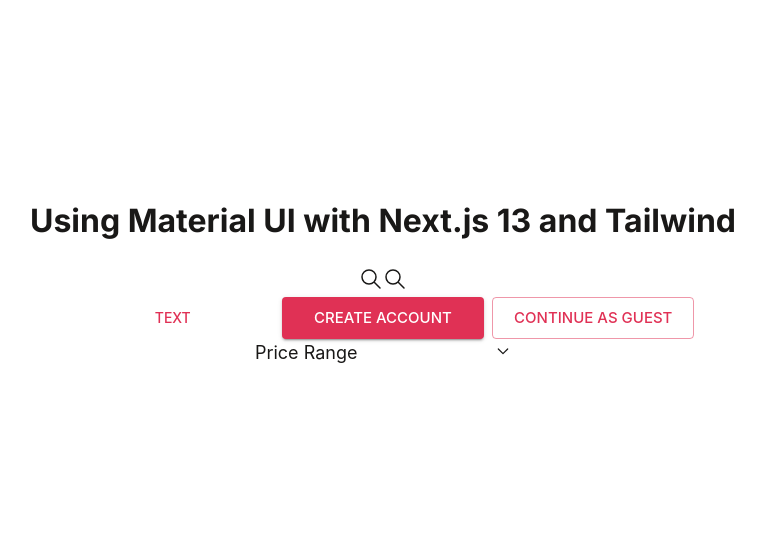
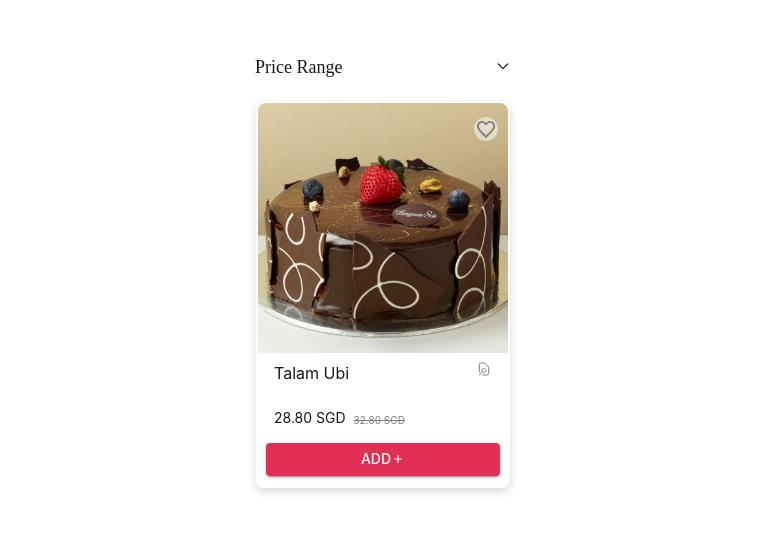
Before and after one commit to davidenit/lab, a Next.js app: page / in a window 1280 px wide. Shown: the part 129-662 px from the top of the page, without its empty margins (257-1022 px from the left). Built offline with nearby package versions, Linux system fonts and the light colour scheme.

Commit message:
feat: product card

```diff
--- a/app/assets/images/svg/icons.tsx
+++ b/app/assets/images/svg/icons.tsx
@@ -58,12 +58,12 @@ export const DocumentSearchIcon: FC<SVGProps<SVGSVGElement>> = (props) => {
       viewBox="0 0 24 24"
       fill="none"
       xmlns="http://www.w3.org/2000/svg"
+      stroke="#191817"
+      stroke-width="1.2"
       {...props}
     >
       <path
         d="M10 21H17C18.1046 21 19 20.1046 19 19V9.41421C19 9.149 18.8946 8.89464 18.7071 8.70711L13.2929 3.29289C13.1054 3.10536 12.851 3 12.5858 3H7C5.89543 3 5 3.89543 5 5V16M5 21L9.87868 16.1213M9.87868 16.1213C10.4216 16.6642 11.1716 17 12 17C13.6569 17 15 15.6569 15 14C15 12.3431 13.6569 11 12 11C10.3431 11 9 12.3431 9 14C9 14.8284 9.33579 15.5784 9.87868 16.1213Z"
-        stroke="#191817"
-        stroke-width="1.2"
         stroke-linecap="round"
       />
     </svg>
@@ -545,12 +545,13 @@ export const PlusIcon: FC<SVGProps<SVGSVGElement>> = (props) => {
       height="1em"
       viewBox="0 0 28 28"
       fill="none"
+      stroke="#191817"
       xmlns="http://www.w3.org/2000/svg"
       {...props}
     >
       <path
         d="M13.992 7V14M13.992 14V21M13.992 14H20.7878M13.992 14L7.19629 14"
-        stroke="#191817"
+        // stroke="#191817"
         stroke-width="2"
         stroke-linecap="round"
         stroke-linejoin="round"
--- a/app/page.tsx
+++ b/app/page.tsx
@@ -4,6 +4,7 @@ import Image from 'next/image';
 import Search from './assets/images/svg/Search.svg';
 import { SearchIcon } from './assets/images/svg/icons';
 import PriceSlider from '@/components/priceSlider';
+import ProductContainer from '@/components/productContainer';
 export default function Home() {
   return (
     <Grid
@@ -13,7 +14,7 @@ export default function Home() {
       justifyContent="center"
       direction="column"
     >
-      <h1>Using Material UI with Next.js 13 and Tailwind</h1>
+      {/* <h1>Using Material UI with Next.js 13 and Tailwind</h1>
       <Box>
         <Image src={Search} alt="Search" height={24} width={24} />
         <SearchIcon fontSize={24} />
@@ -26,8 +27,9 @@ export default function Home() {
         <Button variant="outlined" size="large" className="tw-uppercase">
           continue as guest
         </Button>
-      </Box>
+      </Box> */}
       <PriceSlider />
+      <ProductContainer />
     </Grid>
   );
 }
--- /dev/null
+++ b/components/LoginForm.tsx
@@ -0,0 +1,112 @@
+'use client';
+
+import React from 'react';
+import {
+  useForm,
+  SubmitHandler,
+  UseFormRegisterReturn,
+  FieldErrors,
+} from 'react-hook-form';
+import Input from './Input';
+import { Button, Paper, Box, Typography } from '@mui/material';
+import { title } from 'process';
+
+interface IFormInputs {
+  email: string;
+  password: string;
+}
+
+const LoginForm = () => {
+  const {
+    register,
+    formState: { errors },
+    handleSubmit,
+  } = useForm<IFormInputs>();
+
+  const onSubmit: SubmitHandler<IFormInputs> = (data) => console.log(data);
+  const titles = ['Home', 'About', 'Contact', 'Blog'];
+  return (
+    <div className="tw-py-10 tw-px-12 w-1 tw-border-solid tw-border-[#A4A4A4] tw-border-[1.5px] tw-rounded-lg">
+      <h1 className="tw-m-0">Please login to continue</h1>
+      {/* <form onSubmit={handleSubmit(onSubmit)} className="tw-grid tw-pt-6">
+        <div className="tw-grid tw-gap-6">
+          <Input
+            id="email"
+            label="Email"
+            register={register('email', {
+              required: 'Email Address is required',
+              pattern: {
+                value: /^[\w-\.]+@([\w-]+\.)+[\w-]{2,4}$/i,
+                message: 'Please enter a valid email',
+              },
+            })}
+            required
+            placeholder="Enter your email"
+            error={errors.email}
+          />
+          <Input
+            id="password"
+            label="Password"
+            register={register('password', {
+              required: 'Please enter your password',
+            })}
+            required
+            placeholder="Enter your password"
+            type="password"
+            error={errors.password}
+          />
+        </div>
+        <a className="tw-w-fit tw-justify-self-end tw-mt-2" href="#">
+          Forgot Password?
+        </a>
+        <Button
+        sx={{}}
+          type="submit"
+          variant="contained"
+          size="large"
+          className="tw-w-[288px] tw-justify-self-center !tw-mt-9"
+        >
+          CONTINUE TO DELIVERY
+        </Button>
+        <span className="tw-mt-2 tw-text-primary tw-justify-self-center tw-text-sm tw-font-[450]">
+          BACK TO CART
+        </span>
+      </form> */}
+      <Box
+        sx={{
+          display: 'grid',
+          gridTemplateColumns: { xs: 'repeat(1, 1fr)', md: 'repeat(2, 1fr)' },
+          // gridTemplateRows: 'repeat(2, 1fr)',
+          columnGap: '1rem',
+          rowGap: '1rem',
+        }}
+      >
+        {titles.map((title) => (
+          <Paper
+            key={title}
+            elevation={3}
+            variant="outlined"
+            className="tw-box-border tw-p-3"
+          >
+            <Typography variant="h3">{title}</Typography>
+            <Typography>
+              Of many texting trends, a system known as microblogging has
+              surfaced, which consists of a miniaturized blog, inspired mainly
+              by people tendency to jot down informal thoughts and post them
+              online. They consist of websites like Twitter and its Chinese
+              equivalent Weibo (微博). As of 2016, both of these websites were
+              popular.
+            </Typography>
+            <Button
+              variant="contained"
+              // sx={{ bgcolor: 'black', color: 'white', mt: 1, ":hover" }}
+            >
+              Do something
+            </Button>
+          </Paper>
+        ))}
+      </Box>
+    </div>
+  );
+};
+export default LoginForm;
--- a/components/priceSlider/index.tsx
+++ b/components/priceSlider/index.tsx
@@ -65,6 +65,8 @@ const priceSlider = ({}: priceSliderProps) => {
           sx={{
             color: 'var(--colorText)',
             fontSize: '18px',
+            fontWeight: 420,
+            fontFamily: 'Brandon Grotesque',
           }}
         >
           Price Range
--- a/components/productContainer/index.tsx
+++ b/components/productContainer/index.tsx
@@ -1,9 +1,81 @@
 import { FC } from 'react';
-
+import React, { useState } from 'react';
+import { Button, Paper, Box, Typography, Icon } from '@mui/material';
+import Slider from '@mui/material/Slider';
+import styles from './styles.module.css';
+import {
+  WishlistUnactiveIcon,
+  WishlistIcon,
+  //   WishlistOutlineIcon,
+  WishlistActiveIcon,
+  DocumentSearchIcon,
+  PlusIcon,
+} from '@/app/assets/images/svg/icons';
+import Image from 'next/image';
+import Product from '@/app/assets/images/svg/Product.png';
 interface productContainerProps {}
 
 const productContainer: FC<productContainerProps> = ({}) => {
-  return <div>productContainer</div>;
+  return (
+    <Box
+      className="tw-mt-5 tw-flex tw-flex-col tw-rounded-lg tw-bg-[#fff] tw-box-border tw-p-[2px] tw-relative"
+      sx={{
+        boxShadow: '0px 4px 10px rgba(0, 0, 0, 0.15)',
+      }}
+    >
+      <Box
+        className="tw-rounded-t-lg tw-overflow-hidden "
+        height={250}
+        width={250}
+      >
+        <Image src={Product} alt="Product" className="tw-h-full tw-w-full" />
+      </Box>
+      <Box className="tw-absolute tw-group tw-top-4 tw-right-3 tw-cursor-pointer tw-w-[24px] tw-h-[24px]">
+        <WishlistActiveIcon
+          className="group-hover:tw-flex tw-hidden"
+          fontSize={24}
+        />
+        <WishlistUnactiveIcon
+          className="group-hover:tw-hidden tw-flex"
+          fontSize={24}
+        />
+      </Box>
+      <Box className="tw-flex tw-justify-between tw-mt-2 tw-mx-4">
+        <Typography className="tw-m-0 tw-text-sm">Talam Ubi</Typography>
+        <DocumentSearchIcon
+          className={`${styles.searchIcon} tw-cursor-pointer`}
+        />
+      </Box>
+      <Box className="tw-flex tw-mt-[23px] tw-mx-4 ">
+        <Typography className="tw-m-0 !tw-text-sm">28.80 SGD</Typography>
+        <Typography
+          className="tw-m-0 tw-line-through !tw-text-[10px] !tw-ml-2 tw-content-end"
+          sx={{
+            color: 'var(--colorTextPlaceholder)',
+          }}
+        >
+          32.80 SGD
+        </Typography>
+      </Box>
+      <Box
+        className={`${styles.buttonContainer} tw-flex tw-w-full group tw-justify-center`}
+      >
+        <Button
+          variant="contained"
+          className={`${styles.button} tw-flex tw-box-border !tw-py-[2.5px] tw-justify-center !tw-mt-[14.5px] !tw-mb-[10px] tw-text-sm tw-rounded tw-self-center`}
+          sx={{
+            backgroundColor: 'var(--colorPrimary)',
+            width: 'calc(100% - 16px)',
+            border: '2px solid var(--colorPrimary)',
+            fontWeight: 450,
+          }}
+        >
+          ADD
+          <PlusIcon className={`${styles.plusIcon} tw-stroke-[#fff]`} />
+        </Button>
+      </Box>
+    </Box>
+  );
 };
 
 export default productContainer;
--- /dev/null
+++ b/components/productContainer/styles.module.css
@@ -0,0 +1,16 @@
+.buttonContainer:hover button {
+  background: #fff;
+  color: var(--colorPrimary);
+  box-shadow: none;
+  border: 2px solid var(--colorPrimary);
+}
+.buttonContainer:hover .plusIcon {
+  stroke: var(--colorPrimary);
+}
+.searchIcon {
+  stroke: var(--colorTextPlaceholder);
+  stroke-width: 1.5px;
+}
+.searchIcon:hover {
+  stroke: var(--colorPrimary);
+}
```
Also changed, not shown: app/assets/images/svg/Product.png (added), app/global.css (line endings or trailing spaces).
